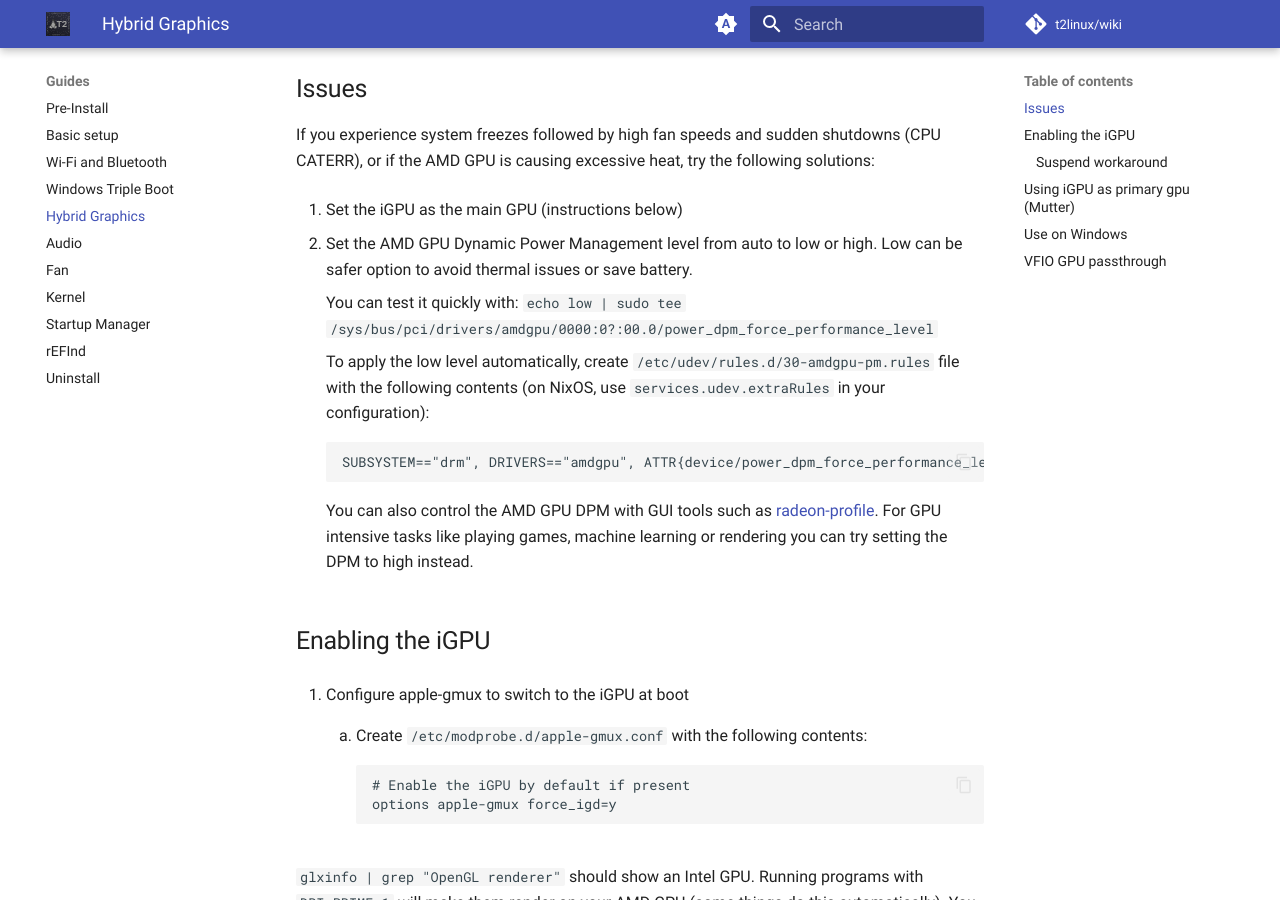
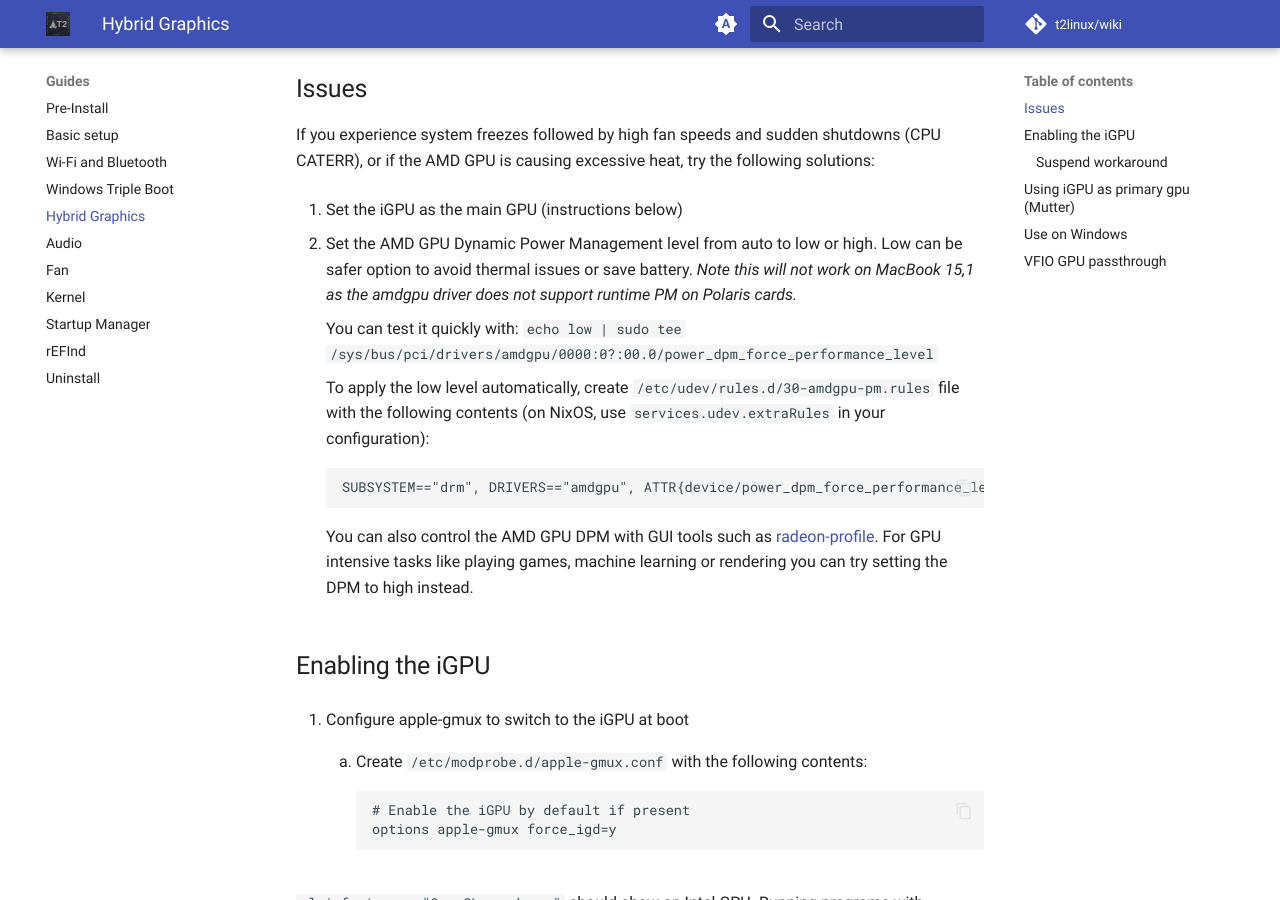
Before and after one commit to t2linux/wiki, an MkDocs documentation site: the page built from docs/guides/hybrid-graphics.md, in a window 1280 px wide and 900 px high, scrolled down 470 px. Built offline with MkDocs 1.6.1 and Material for MkDocs 9.7.7, drawn with Linux system fonts in a browser that asks for light colours; comment, search, counter and statistics services are not loaded.

Commit message:
guides: hybrid graphics: no runtime PM for 15,1

```diff
--- a/docs/guides/hybrid-graphics.md
+++ b/docs/guides/hybrid-graphics.md
@@ -12,7 +12,7 @@ If you experience system freezes followed by high fan speeds and sudden shutdown
 
 1.  Set the iGPU as the main GPU (instructions below)
 
-2.  Set the AMD GPU Dynamic Power Management level from auto to low or high. Low can be safer option to avoid thermal issues or save battery.
+2.  Set the AMD GPU Dynamic Power Management level from auto to low or high. Low can be safer option to avoid thermal issues or save battery. *Note this will not work on MacBook 15,1 as the amdgpu driver does not support runtime PM on Polaris cards.*
 
     You can test it quickly with: `echo low | sudo tee /sys/bus/pci/drivers/amdgpu/0000:0?:00.0/power_dpm_force_performance_level`
 
```
